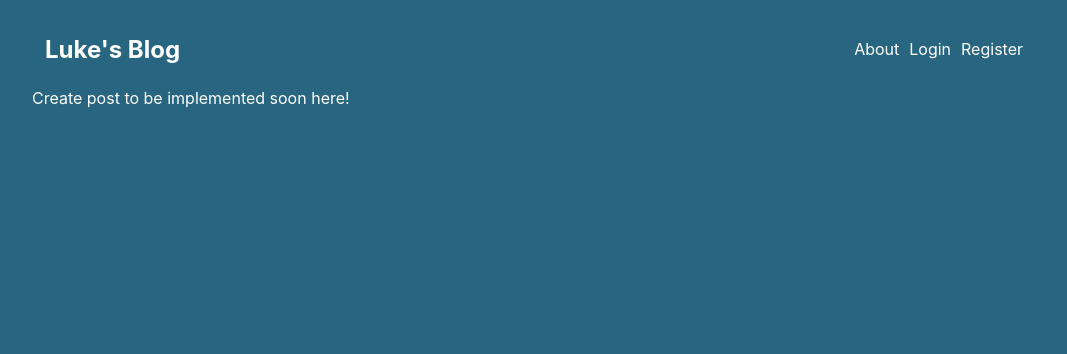
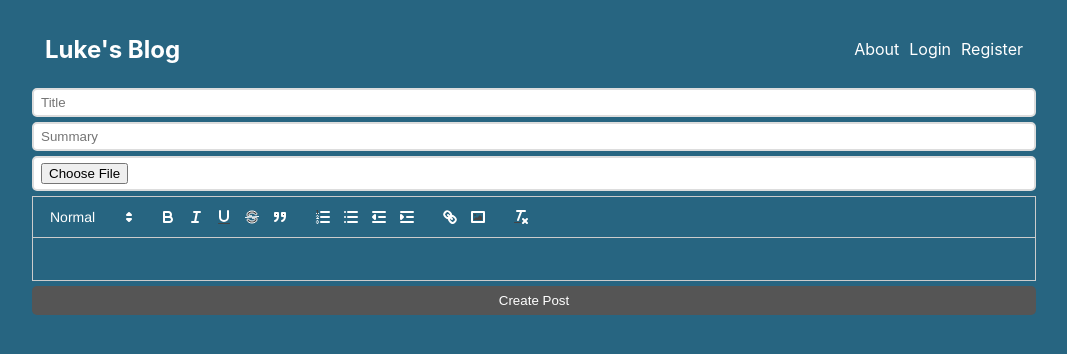
Before and after one commit to yhlli/lukeblog-client, a React (Create React App) app: page /create in a window 1280 px wide. Shown: the top 354 px of the page, without its empty margins (106-1173 px from the left). Built offline with nearby package versions, Linux system fonts and the light colour scheme; no server answers.

Commit message:
added create post page

```diff
--- a/package.json
+++ b/package.json
@@ -8,6 +8,7 @@
     "@testing-library/user-event": "^13.5.0",
     "react": "^18.2.0",
     "react-dom": "^18.2.0",
+    "react-quill": "^2.0.0",
     "react-router-dom": "^6.22.2",
     "react-scripts": "5.0.1",
     "web-vitals": "^2.1.4"
--- a/src/App.scss
+++ b/src/App.scss
@@ -236,6 +236,39 @@ button{
     padding: 7px 0;
 }
 
-form h1{
+form.login h1, form.register h1{
     text-align: center;
 }
+
+.ql-toolbar .ql-stroke {
+    stroke: #fff !important;
+}
+
+.ql-strike svg{
+    stroke: #fff !important;
+}
+
+button:hover .ql-stroke,
+.ql-picker-label:hover .ql-stroke {
+  fill: none;
+  stroke: red !important;
+}
+
+.ql-active .ql-stroke {
+  fill: none;
+  stroke: red !important;
+}
+
+button:hover .ql-fill {
+  fill: red !important;
+  stroke: none;
+}
+
+.ql-active .ql-fill {
+  fill: red !important;
+  stroke: none;
+}
+
+.ql-picker-label{
+    color: #fff !important;
+}
--- a/src/Header.js
+++ b/src/Header.js
@@ -4,7 +4,7 @@ import { UserContext } from "./UserContext";
 
 //http://localhost:4000
 //https://lukeblog-api.onrender.com
-const address = 'https://lukeblog-api.onrender.com'
+const address = 'http://localhost:4000'
 
 export default function Header(){
   const {setUserInfo,userInfo} = useContext(UserContext);
--- a/src/pages/CreatePost.js
+++ b/src/pages/CreatePost.js
@@ -1,8 +1,33 @@
+import { useState } from "react";
+import ReactQuill from "react-quill"
+import 'react-quill/dist/quill.snow.css';
 
 export default function CreatePost(){
+    const [title,setTitle] = useState('');
+    const [summary,setSummary] = useState('');
+    const [content,setContent] = useState('');
+    const modules = {
+        toolbar: [
+          [{ 'header': [1, 2, false] }],
+          ['bold', 'italic', 'underline','strike', 'blockquote'],
+          [{'list': 'ordered'}, {'list': 'bullet'}, {'indent': '-1'}, {'indent': '+1'}],
+          ['link', 'image'],
+          ['clean']
+        ]
+    };
+    const formats = [
+        'header',
+        'bold', 'italic', 'underline', 'strike', 'blockquote',
+        'list', 'bullet', 'indent',
+        'link', 'image'
+      ];
     return(
-        <div>
-            Create post to be implemented soon here!
-        </div>
+        <form>
+            <input type="title" placeholder={'Title'}/>
+            <input type="summary" placeholder={'Summary'}/>
+            <input type="file" />
+            <ReactQuill value={content} modules={modules} formats={formats}/>
+            <button style={{marginTop:'5px'}}>Create Post</button>
+        </form>
     );
 }
--- a/src/pages/LoginPage.js
+++ b/src/pages/LoginPage.js
@@ -4,7 +4,7 @@ import { UserContext } from "../UserContext";
 
 //http://localhost:4000
 //https://lukeblog-api.onrender.com
-const address = 'https://lukeblog-api.onrender.com'
+const address = 'http://localhost:4000'
 
 export default function LoginPage(){
     const [username,setUsername] = useState('');
--- a/src/pages/RegisterPage.js
+++ b/src/pages/RegisterPage.js
@@ -2,7 +2,7 @@ import { useState } from "react";
 
 //http://localhost:4000
 //https://lukeblog-api.onrender.com
-const address = 'https://lukeblog-api.onrender.com'
+const address = 'http://localhost:4000'
 
 export default function RegisterPage(){
     const [username, setUsername] = useState('');
```
Also changed, not shown: 1 other file (tests, documents, lock files or other folders).
